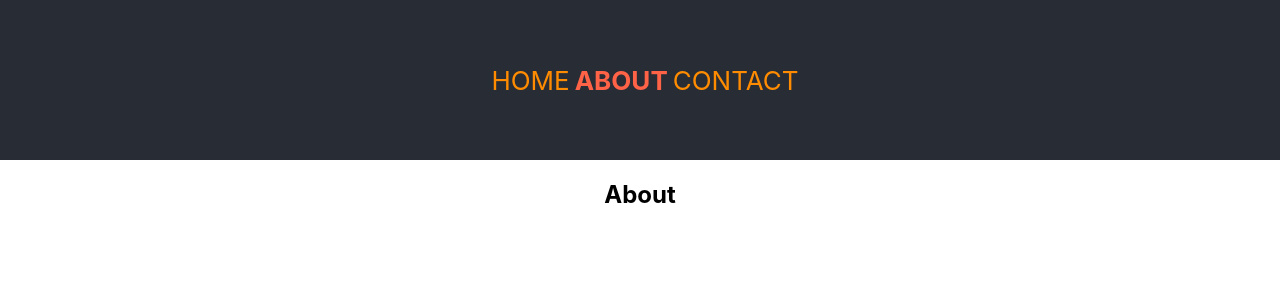
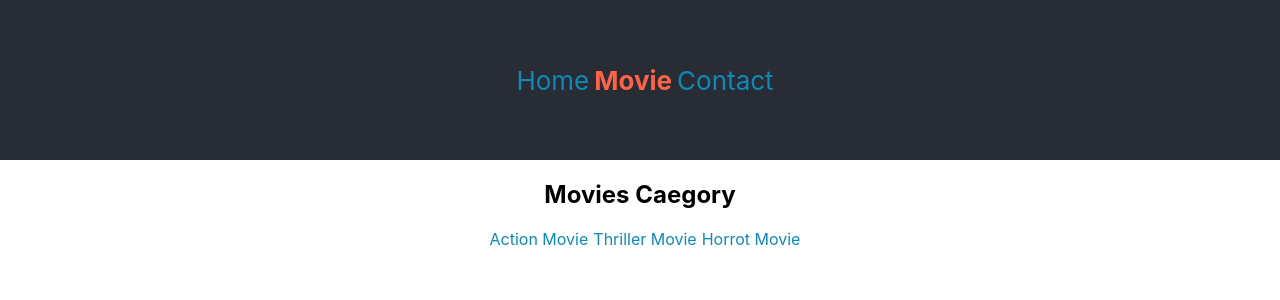
Before and after one commit to Arifkarimm/react-router-V4, a React (Create React App) app: page /about in a window 1280 px wide. Shown: the top 300 px of the page. Built offline with nearby package versions, Linux system fonts and the light colour scheme.

Commit message:
Nesting Router Set up

```diff
--- a/src/components/About.js
+++ b/src/components/About.js
@@ -1,7 +1,37 @@
 import React from 'react';
+import { NavLink, useRouteMatch, Route } from 'react-router-dom';
+import MovieCat from './MovieCat';
+
+const style = {
+  color: 'tomato',
+  fontWeight: 'bold'
+};
 
 const About = () => {
-  return <h2>About</h2>;
+  const { path, url } = useRouteMatch();
+  return (
+    <div>
+      <h2>Movies Caegory</h2>
+      <ul>
+        <li>
+          <NavLink activeStyle={style} exact to={`${url}/action`}>
+            Action Movie
+          </NavLink>
+        </li>
+        <li>
+          <NavLink activeStyle={style} to={`${url}/thriller`}>
+            Thriller Movie
+          </NavLink>
+        </li>
+        <li>
+          <NavLink activeStyle={style} to={`${url}/horror`}>
+            Horrot Movie
+          </NavLink>
+        </li>
+      </ul>
+      <Route path={`${path}/:movieId`} component={MovieCat} />
+    </div>
+  );
 };
 
 export default About;
--- /dev/null
+++ b/src/components/MovieCat.js
@@ -0,0 +1,13 @@
+import React from 'react';
+import { useParams } from 'react-router-dom';
+
+const MovieCat = () => {
+  const { movieId } = useParams();
+  return (
+    <div>
+      <h3>Nested Movie ID: {movieId}</h3>
+    </div>
+  );
+};
+
+export default MovieCat;
--- a/src/components/Nav.js
+++ b/src/components/Nav.js
@@ -16,7 +16,7 @@ const Nav = () => {
         </li>
         <li>
           <NavLink activeStyle={style} to="/about">
-            About
+            Movie
           </NavLink>
         </li>
         <li>
--- a/src/index.css
+++ b/src/index.css
@@ -13,7 +13,7 @@ code {
 }
 
 a {
-  color: darkorange;
+  color: rgb(14, 137, 185);
 }
 ul,
 li {
@@ -25,5 +25,4 @@ li {
 ul,
 li a {
   text-decoration: none;
-  text-transform: uppercase;
 }
```
